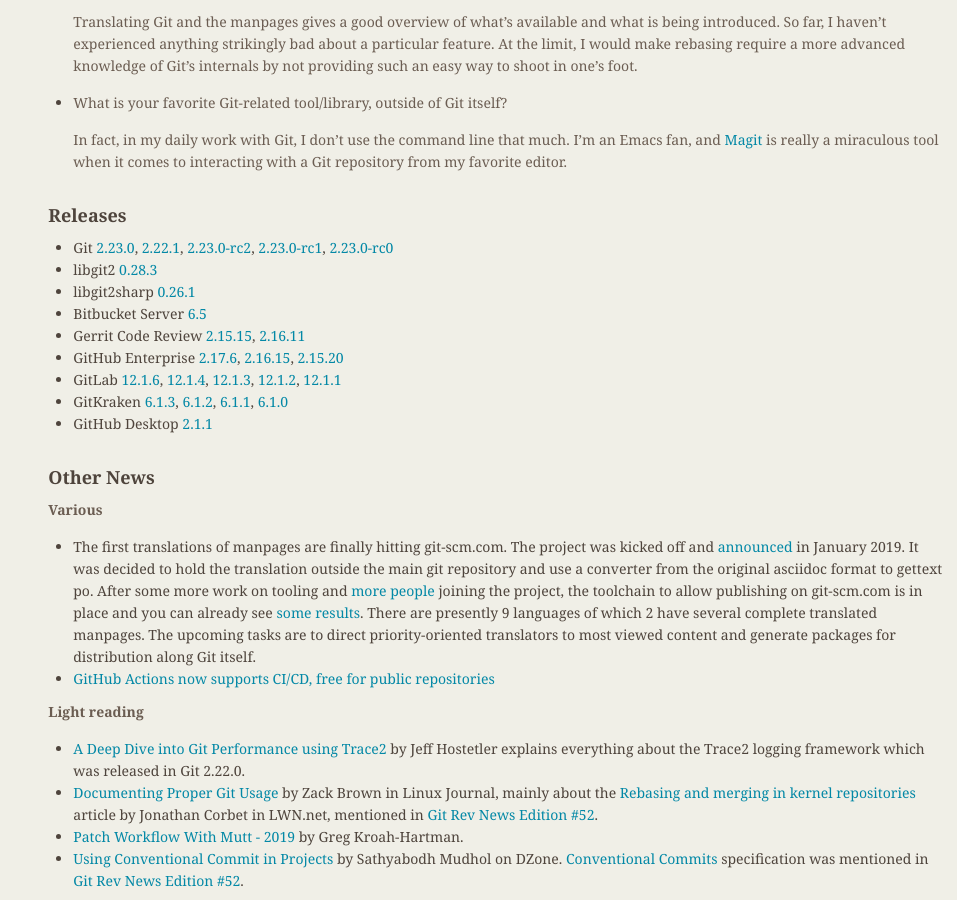
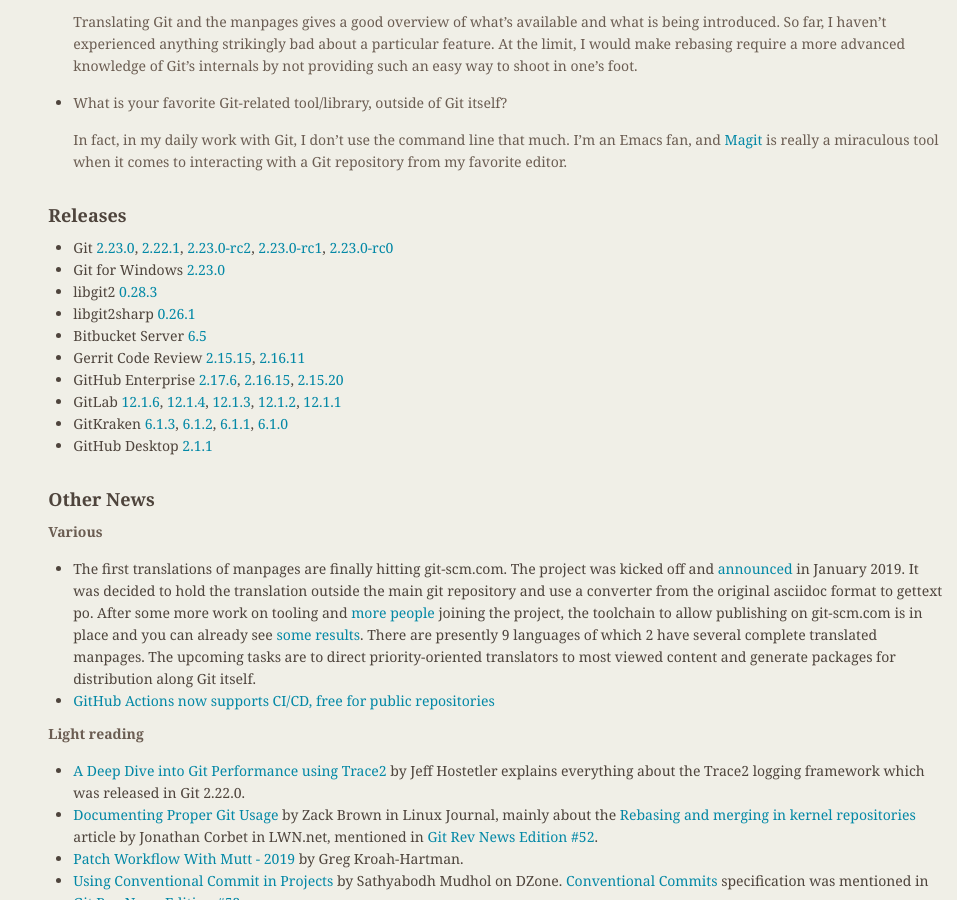
Before and after one commit to git/git.github.io, a Jekyll site: the page built from _posts/2019-08-21-edition-54.markdown, in a window 1280 px wide and 900 px high, scrolled down 5308 px. Shown: the whole window, without its empty margins (323-1280 px from the left). Built offline with Jekyll 4.4.1, drawn with Linux system fonts in a browser that asks for light colours.

Commit message:
rn-54: add Git for Windows release

```diff
--- a/_posts/2019-08-21-edition-54.markdown
+++ b/_posts/2019-08-21-edition-54.markdown
@@ -442,6 +442,7 @@
 [2.23.0-rc2](https://public-inbox.org/git/xmqqk1bmcf3q.fsf@gitster-ct.c.googlers.com/),
 [2.23.0-rc1](https://public-inbox.org/git/xmqq36ijjk8i.fsf@gitster-ct.c.googlers.com/),
 [2.23.0-rc0](https://public-inbox.org/git/xmqqh874tssp.fsf@gitster-ct.c.googlers.com/)
++ Git for Windows [2.23.0](https://github.com/git-for-windows/git/releases/tag/v2.23.0.windows.1)
 + libgit2 [0.28.3](https://github.com/libgit2/libgit2/releases/tag/v0.28.3)
 + libgit2sharp [0.26.1](https://github.com/libgit2/libgit2sharp/releases/tag/v0.26.1)
 + Bitbucket Server [6.5](https://confluence.atlassian.com/bitbucketserver/bitbucket-server-release-notes-872139866.html)
```
